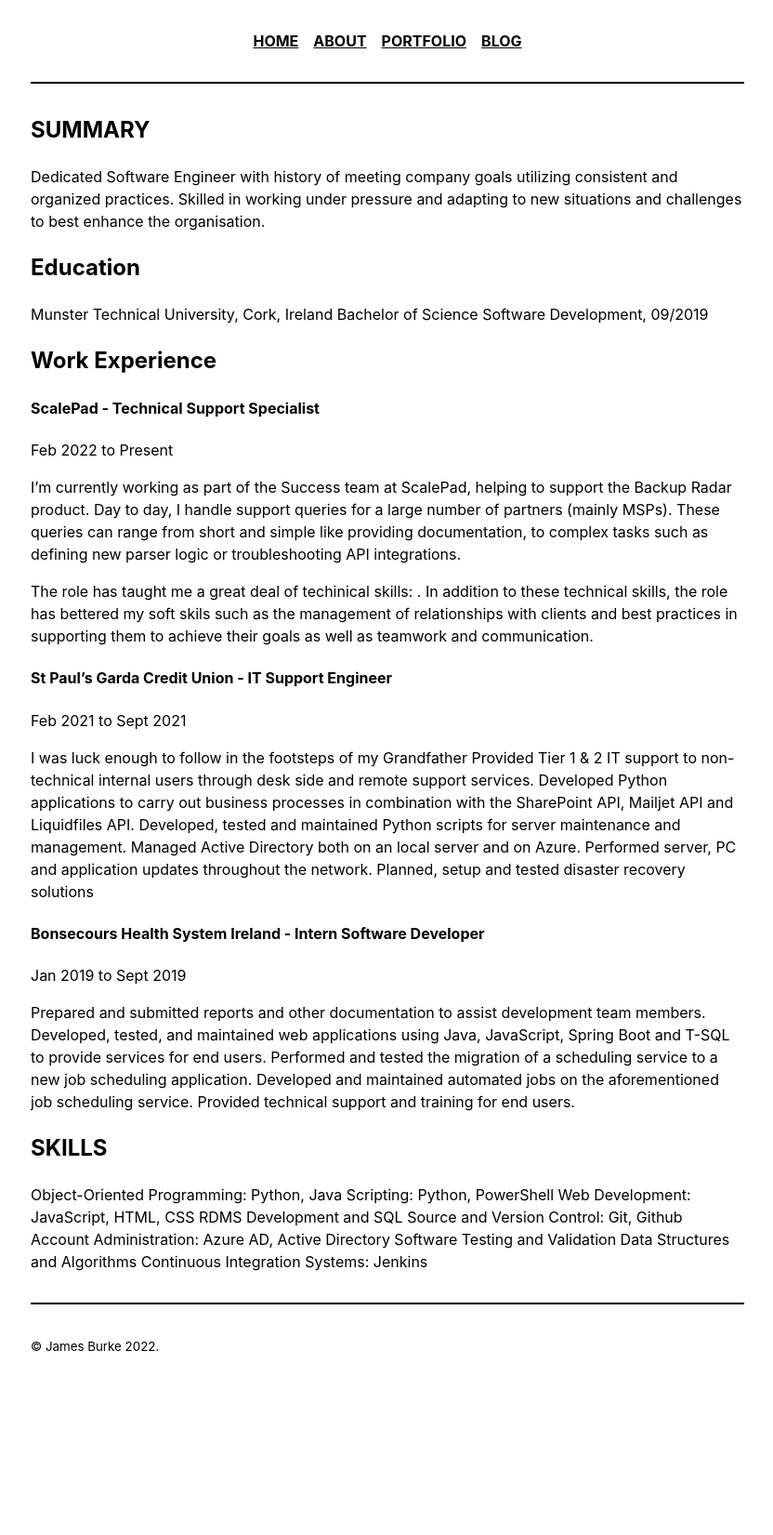
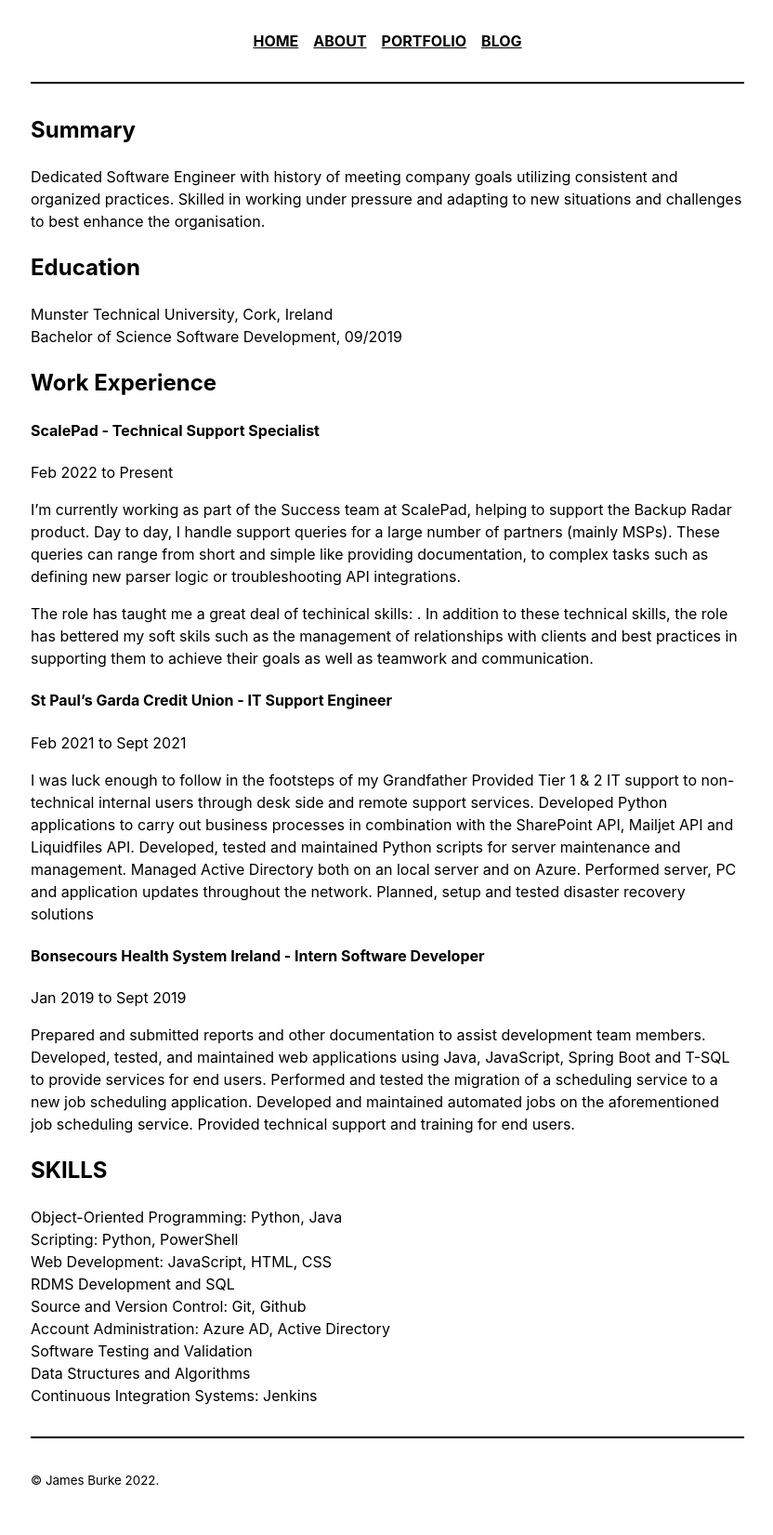
Before and after one commit to jburke234/jburke234.github.io, a Jekyll site: the page built from _pages/resume.md, in a window 1280 px wide. Shown: the whole page at 93% size, without its empty margins (223-1055 px from the left). Built offline with Jekyll 4.4.1, drawn with Linux system fonts in a browser that asks for light colours; before the commit the page ends 1507 px from its top, so only the background shows below that.

```diff
--- a/_pages/resume.md
+++ b/_pages/resume.md
@@ -3,7 +3,7 @@ layout: page
 title: Resume
 ---
 
-# SUMMARY
+# Summary
 
 Dedicated Software Engineer with history of meeting company goals utilizing consistent and organized practices. Skilled in working under pressure and adapting to new situations and challenges to best enhance the organisation.
 
```
